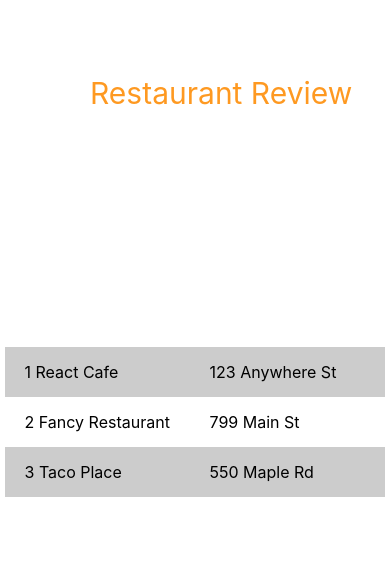
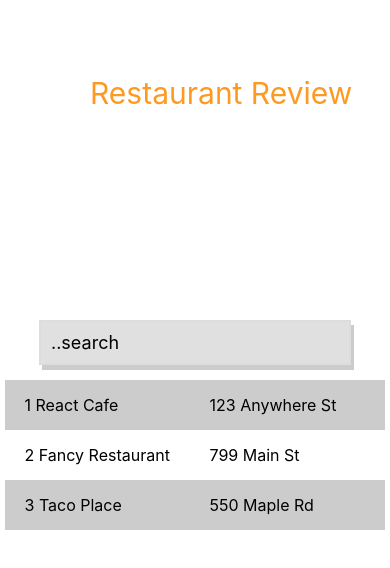
Before and after one commit to masiuciszek/food_review, a React Native app: screen / in a window 390 px wide. Shown: the top 568 px of the page. Built offline with nearby package versions, Linux system fonts and the light colour scheme.

Commit message:
filter method

```diff
--- a/App.tsx
+++ b/App.tsx
@@ -1,4 +1,4 @@
-import React from 'react'
+import React, {useState} from 'react'
 import {FlatList, Animated} from 'react-native'
 import styled from 'styled-components/native'
 
@@ -47,13 +47,49 @@ const RestaurantText = styled.Text`
   flex: 1;
 `
 
+const SearchInput = styled.TextInput`
+  font-size: 18px;
+  width: 80%;
+  background: #e0e0e0;
+  border: #ddd 2px solid;
+  margin: 10px auto;
+  padding: 10px;
+  box-shadow: 3px 5px rgba(0, 0, 0, 0.2);
+`
+
 const App: React.FC = () => {
+  const [data, setData] = useState(restaurants)
+  const [search, setSearch] = useState<string>('')
+
+  React.useEffect(() => {
+    if (search.length === 0) {
+      setSearch('')
+      setData(restaurants)
+    }
+  }, [data])
+
+  const handleSearch = (text: string) => {
+    setSearch(text)
+    setData((prev) =>
+      prev.filter(
+        (s) =>
+          s.address.toLowerCase().includes(text.toLowerCase()) ||
+          s.name.toLowerCase().includes(text.toLowerCase()),
+      ),
+    )
+  }
+
   return (
     <AppWrapper>
       <Title>Restaurant Review</Title>
+      <SearchInput
+        placeholder="..search"
+        // onChangeText={(text) => setSearch(text)}
+        onChangeText={handleSearch}
+      />
       <Restaurants>
         <FlatList
-          data={restaurants}
+          data={data}
           renderItem={({item, index}) => (
             <>
               <Restaurant index={index}>
```
